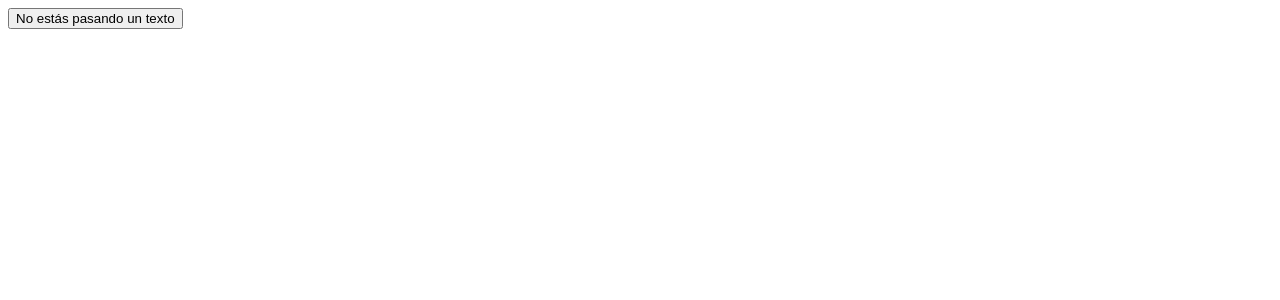
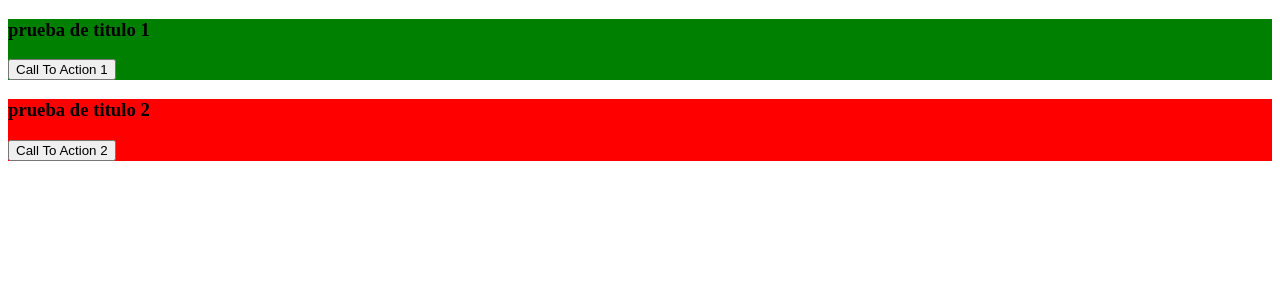
Before and after one commit to davinci-as/25.2-pd_lessons, a React (Vite) app in the folder vite_template/: page / in a window 1280 px wide. Shown: the top 300 px of the page. Built offline with nearby package versions, Linux system fonts and the light colour scheme.

Commit message:
feat: add card component

```diff
--- a/vite_template/src/App.jsx
+++ b/vite_template/src/App.jsx
@@ -1,10 +1,20 @@
 import "./App.css";
-import Button from "./components/Button";
+import Card from "./components/Card";
 
 function App() {
+  const age = 26;
   return (
     <>
-      <Button text={""} />
+      <Card
+        title="prueba de titulo 1"
+        buttonText={"Call To Action 1"}
+        className={age > 18 ? "green" : "red"}
+      />
+      <Card
+        title="prueba de titulo 2"
+        buttonText={"Call To Action 2"}
+        className={age <= 18 ? "green" : "red"}
+      />
     </>
   );
 }
--- /dev/null
+++ b/vite_template/src/components/Card/index.jsx
@@ -0,0 +1,13 @@
+import Button from "../Button";
+//import styles from "./index.module.css";
+
+const Card = (props) => {
+  return (
+    <div className={props?.className}>
+      <h3>{props.title}</h3>
+      <Button text={props.buttonText} />
+    </div>
+  );
+};
+
+export default Card;
--- a/vite_template/src/index.css
+++ b/vite_template/src/index.css
@@ -0,0 +1,6 @@
+.green {
+    background-color: green;
+}
+.red {
+    background-color: red;
+}
```
Also changed, not shown: vite_template/src/components/Card/index.module.css (added).
